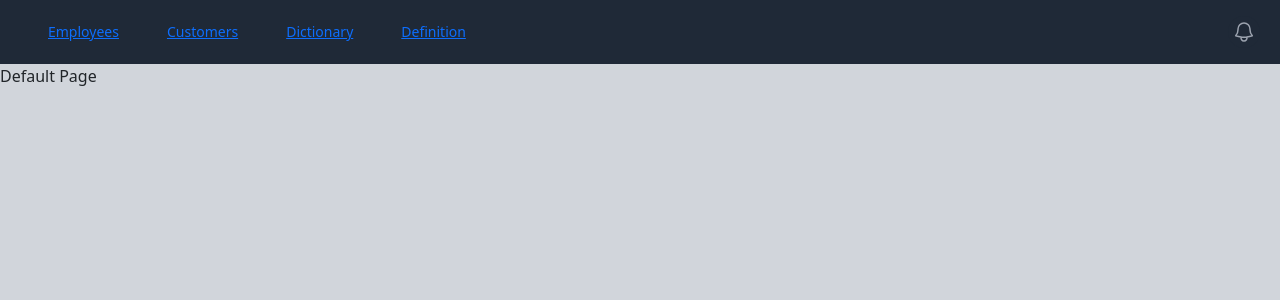
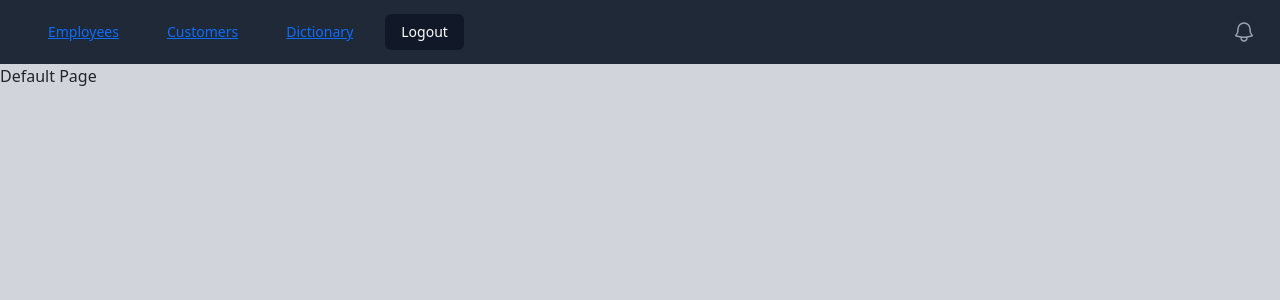
Before and after one commit to KacperOJS/React-forms, a React (Create React App) app: page / in a window 1280 px wide. Shown: the top 300 px of the page. Built offline with nearby package versions, Linux system fonts and the light colour scheme.

Commit message:
Updated Header to be responsive

```diff
--- a/src/components/Header.js
+++ b/src/components/Header.js
@@ -8,7 +8,6 @@ const navigation = [
   { name: 'Employees', href: '/employees'},
   { name: 'Customers', href: '/customers'},
   { name: 'Dictionary', href: '/dictionary'},
-  { name: 'Definition', href: '/definition'},
 ]
 
 function classNames(...classes) {
@@ -16,7 +15,7 @@ function classNames(...classes) {
 }
 
 export default function Example(props) {
-	const {loggedIn} = useContext(LoginContext);
+	const {loggedIn,setLoggedIn} = useContext(LoginContext);
   return (
     <Disclosure as="nav" className="bg-gray-800">
       {({ open }) => (
@@ -58,6 +57,17 @@ export default function Example(props) {
                         {item.name}
                       </NavLink>
                     ))}
+					 <NavLink
+                        to={ loggedIn ? '/logout' : '/login'}
+						className = "rounded-md px-3 py-2 text-sm font-medium no-underline bg-gray-900 text-white"
+                        // className={classNames(
+                        //   item.current ? 'no-underline bg-gray-900 text-white' : 'no-underline text-gray-300 hover:bg-gray-700 hover:text-white',
+                        //   'rounded-md px-3 py-2 text-sm font-medium'
+                        // )}
+
+                      >
+                        {loggedIn ? 'Logout': 'Login'}
+                      </NavLink>
                   </div>
                 </div>
               </div>
@@ -140,6 +150,17 @@ export default function Example(props) {
                   {item.name}
                 </Disclosure.Button>
               ))}
+			   <NavLink
+                        to={ loggedIn ? '/logout' : '/login'}
+						className = " block rounded-md px-3 py-2 text-base font-medium text-gray-300"
+                        // className={classNames(
+                        //   item.current ? 'no-underline bg-gray-900 text-white' : 'no-underline text-gray-300 hover:bg-gray-700 hover:text-white',
+                        //   'rounded-md px-3 py-2 text-sm font-medium'
+                        // )}
+
+                      >
+                        {loggedIn ? 'Logout': 'Login'}
+                      </NavLink>
             </div>
           </Disclosure.Panel>
 		<div className='bg-gray-300 min-h-screen'>{props.children}</div>
```
